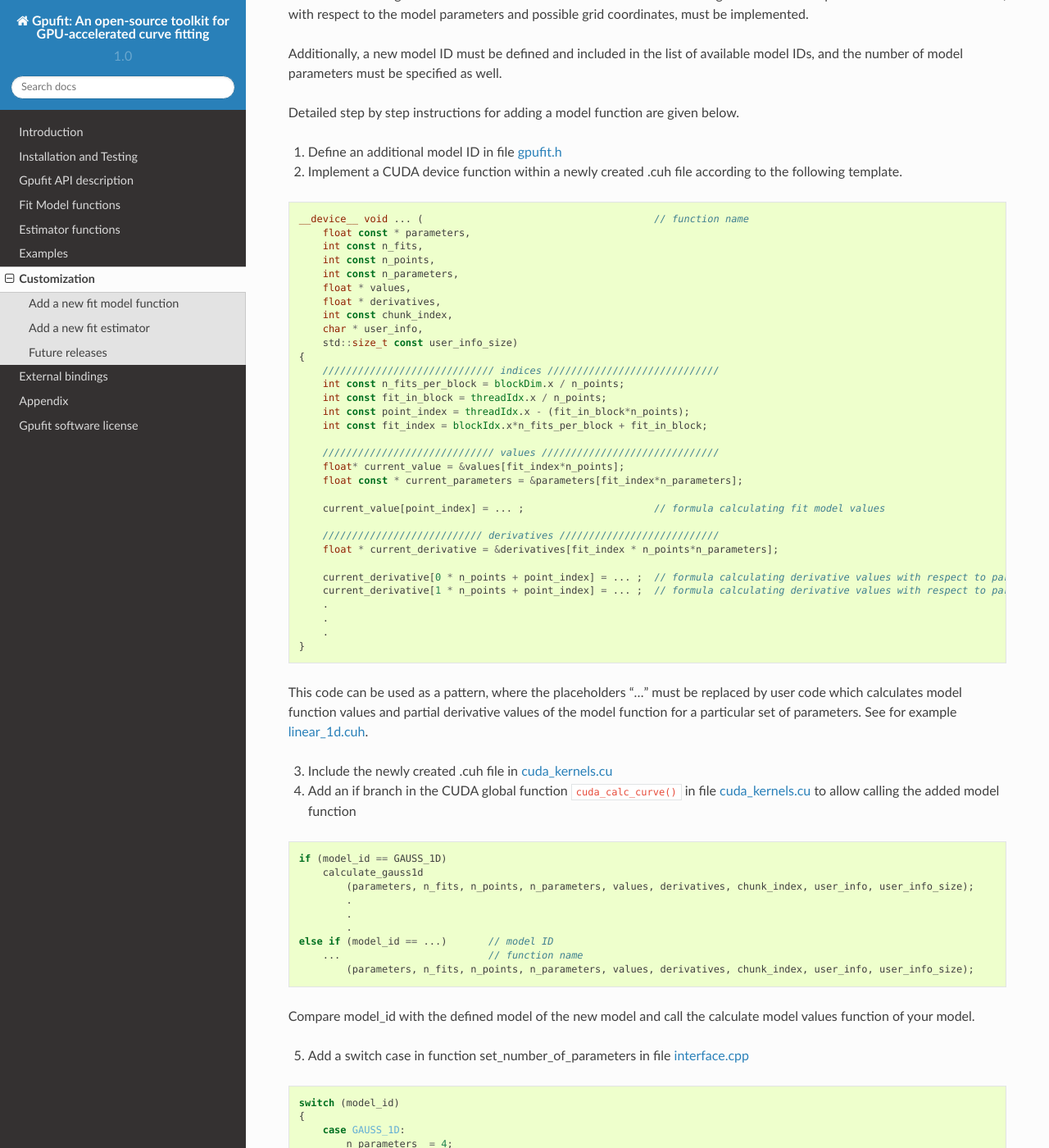
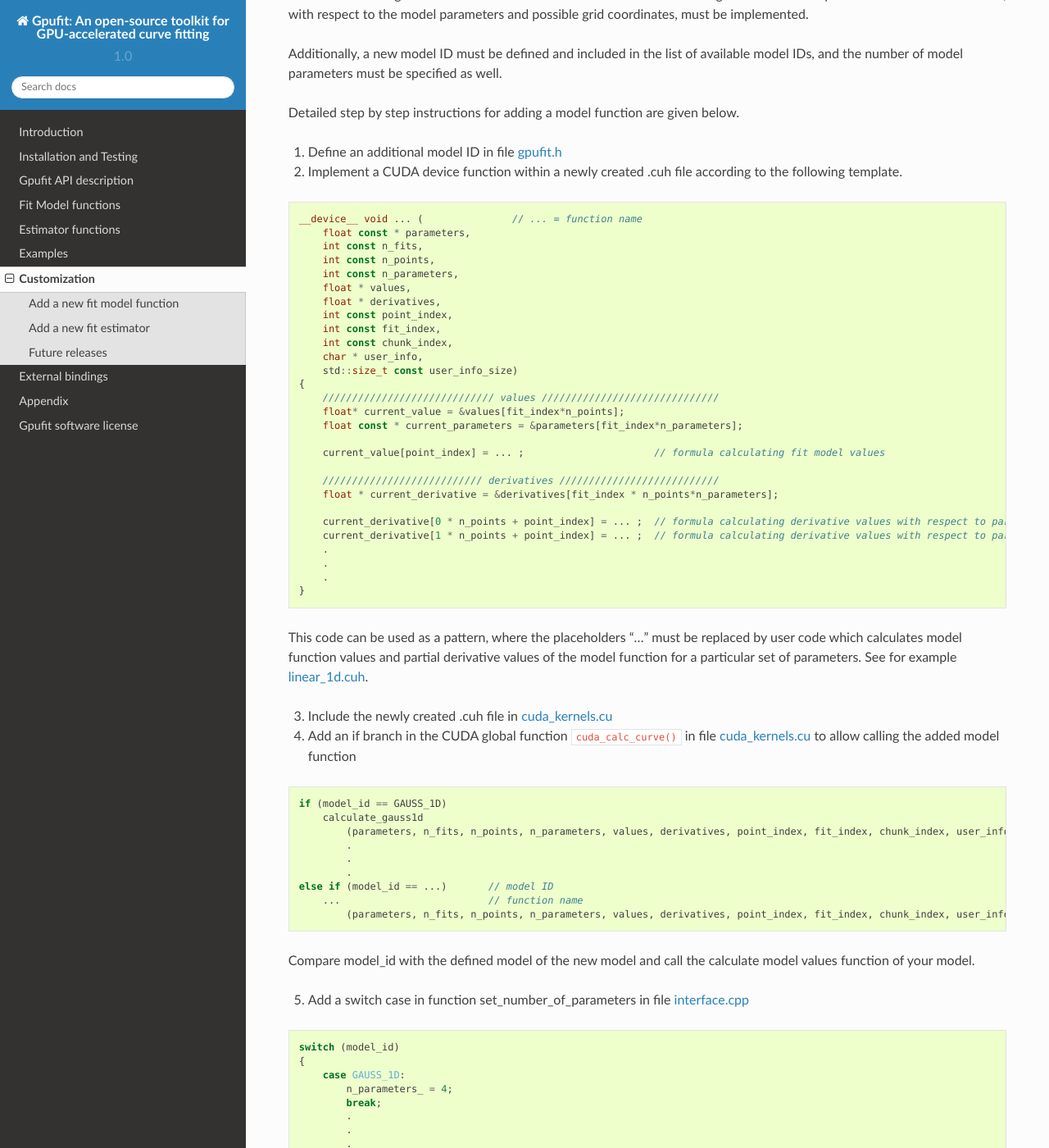
Before and after one commit to gpufit/Gpufit, a Sphinx documentation site: the page built from docs/customization.rst, in a window 1280 px wide and 1400 px high, scrolled down 450 px. Shown: the whole window at 82% size. Built offline with Sphinx 7.4.7 and the Read the Docs theme 2.0.0, drawn with Linux system fonts in a browser that asks for light colours; some of the changed text lies outside the part shown.

Commit message:
updated customization documentation for not needing to calculate indices anymore
chunk_size description is still missing

```diff
--- a/docs/customization.rst
+++ b/docs/customization.rst
@@ -31,23 +31,19 @@
 
 .. code-block:: cuda
 
-    __device__ void ... (                                       // function name
+    __device__ void ... (               // ... = function name
         float const * parameters,
         int const n_fits,
         int const n_points,
         int const n_parameters,
         float * values,
         float * derivatives,
+        int const point_index,
+        int const fit_index,
         int const chunk_index,
         char * user_info,
         std::size_t const user_info_size)
     {
-        ///////////////////////////// indices /////////////////////////////
-        int const n_fits_per_block = blockDim.x / n_points;
-        int const fit_in_block = threadIdx.x / n_points;
-        int const point_index = threadIdx.x - (fit_in_block*n_points);
-        int const fit_index = blockIdx.x*n_fits_per_block + fit_in_block;
-
         ///////////////////////////// values //////////////////////////////
         float* current_value = &values[fit_index*n_points];
         float const * current_parameters = &parameters[fit_index*n_parameters];
@@ -74,13 +70,13 @@
 
     if (model_id == GAUSS_1D)
         calculate_gauss1d
-            (parameters, n_fits, n_points, n_parameters, values, derivatives, chunk_index, user_info, user_info_size);
+            (parameters, n_fits, n_points, n_parameters, values, derivatives, point_index, fit_index, chunk_index, user_info, user_info_size);
             .
             .
             .
     else if (model_id == ...)       // model ID
         ...                         // function name
-            (parameters, n_fits, n_points, n_parameters, values, derivatives, chunk_index, user_info, user_info_size);
+            (parameters, n_fits, n_points, n_parameters, values, derivatives, point_index, fit_index, chunk_index, user_info, user_info_size);
 
 Compare model_id with the defined model of the new model and call the calculate model values function of your model.
 
@@ -117,7 +113,7 @@
 .. code-block:: cuda
 
     ///////////////////////////// Chi-square /////////////////////////////
-    __device__ void ... (           // function name Chi-square
+    __device__ void ... (           // ... = function name Chi-square
         volatile float * chi_square,
         int const point_index,
         float const * data,
@@ -142,7 +138,8 @@
         char * user_info,
         std::size_t const user_info_size)
     {
-        gradient[point_index] = ... ;            // formula calculating summands of the gradient of Chi-square
+        gradient[point_index] = ... ;           // formula calculating summands of the gradient of Chi-square
+                                                // model derivates are stored in derivative[parameter_index]
     }
 
     ////////////////////////////// hessian ///////////////////////////////
```
Also changed, not shown: other parts of docs/customization.rst (+6 -1 lines).
